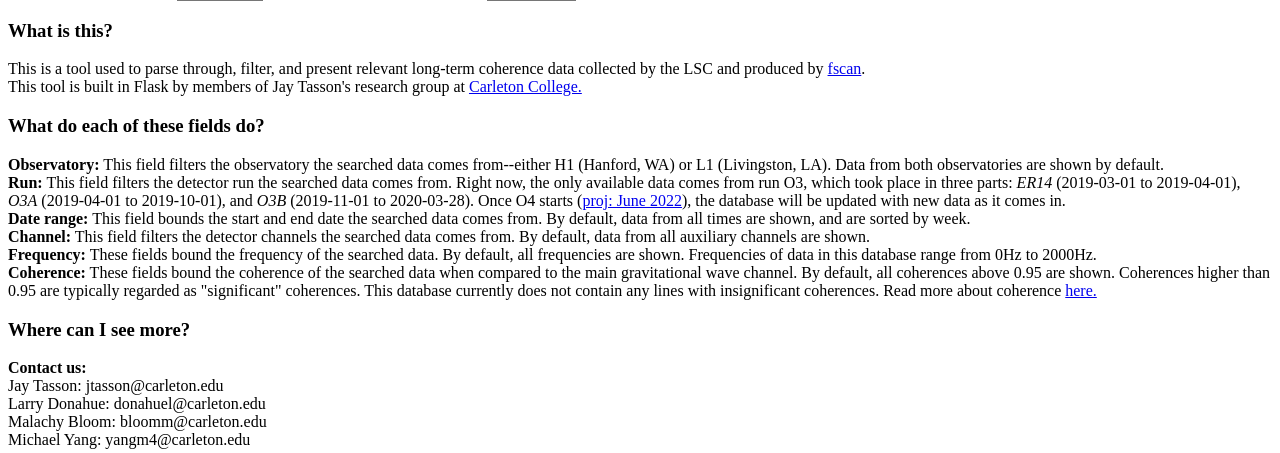
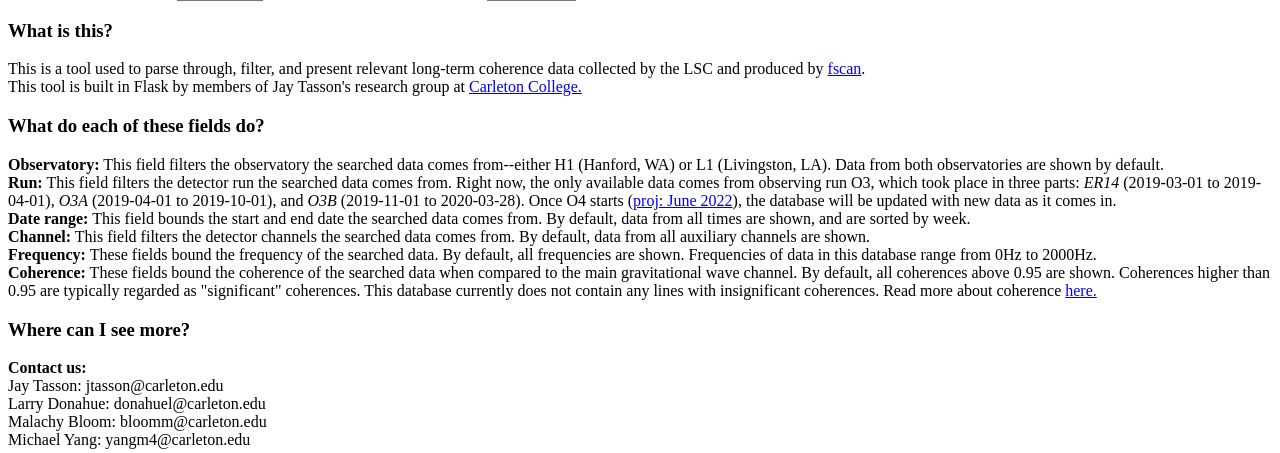
Before and after one commit to donahuel/linefinder-interface, a Flask app: page / in a window 1280 px wide. Shown: the part 618-1071 px from the top of the page. Run offline with Flask 2, Linux system fonts and the light colour scheme; some libraries are stand-ins or nearby versions.

Commit message:
Update lineform.html

```diff
--- a/templates/lineform.html
+++ b/templates/lineform.html
@@ -67,7 +67,7 @@ This tool is built in Flask by members of Jay Tasson's research group at <a href
 
 <h3>What do each of these fields do?</h3>
 <b>Observatory:</b> This field filters the observatory the searched data comes from--either H1 (Hanford, WA) or L1 (Livingston, LA). Data from both observatories are shown by default.</br>
-<b>Run:</b> This field filters the detector run the searched data comes from. Right now, the only available data comes from run O3, which took place in three parts: <i>ER14</i> (2019-03-01 to 2019-04-01), <i>O3A</i> (2019-04-01 to 2019-10-01), and <i>O3B</i> (2019-11-01 to 2020-03-28). Once O4 starts (<a href="https://www.ligo.org/scientists/GWEMalerts.php">proj: June 2022</a>), the database will be updated with new data as it comes in.</br>
+<b>Run:</b> This field filters the detector run the searched data comes from. Right now, the only available data comes from observing run O3, which took place in three parts: <i>ER14</i> (2019-03-01 to 2019-04-01), <i>O3A</i> (2019-04-01 to 2019-10-01), and <i>O3B</i> (2019-11-01 to 2020-03-28). Once O4 starts (<a href="https://www.ligo.org/scientists/GWEMalerts.php">proj: June 2022</a>), the database will be updated with new data as it comes in.</br>
 <b>Date range:</b> This field bounds the start and end date the searched data comes from. By default, data from all times are shown, and are sorted by week.</br>
 <b>Channel:</b> This field filters the detector channels the searched data comes from. By default, data from all auxiliary channels are shown.</br>
 <b>Frequency:</b> These fields bound the frequency of the searched data. By default, all frequencies are shown. Frequencies of data in this database range from 0Hz to 2000Hz.</br>
```
